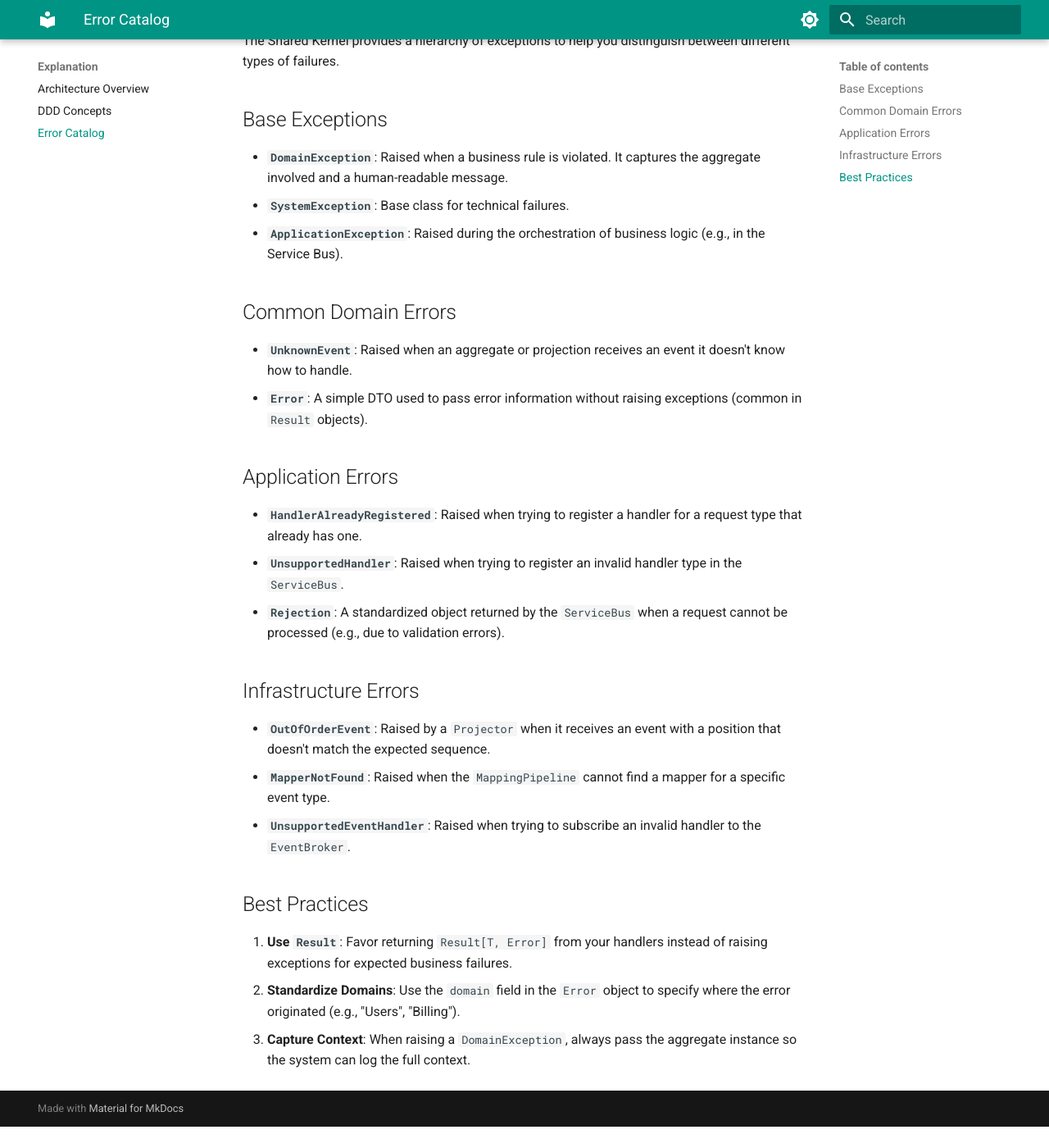
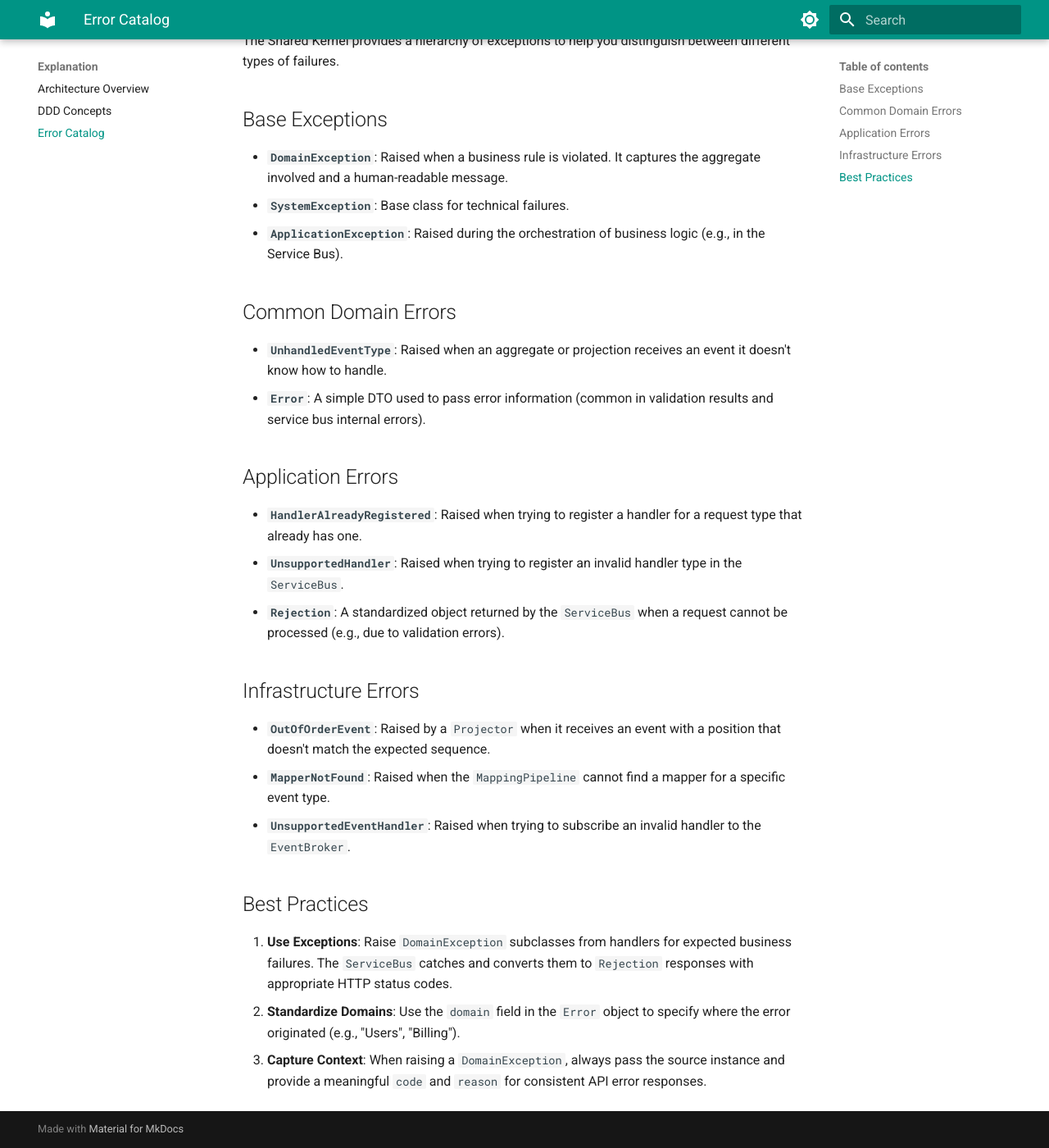
Before and after one commit to juanluiscr27/shared-kernel, an MkDocs documentation site: the page built from docs/explanation/errors.md, in a window 1280 px wide and 1400 px high, scrolled down 191 px. Shown: the whole window at 82% size. Built offline with MkDocs 1.6.1 and Material for MkDocs 9.7.7, drawn with Linux system fonts in a browser that asks for light colours; before the commit the page ends 1565 px from its top, so only the background shows below that.

Commit message:
docs: update error handling and handler documentation
Update CLAUDE.md key patterns, getting-started handler example, and
error catalog to reflect exception-based handlers and enriched
DomainException. Fix stale UnknownEvent reference to UnhandledEventType.

Co-Authored-By: Claude Opus 4.6 <noreply@anthropic.com>

```diff
--- a/docs/explanation/errors.md
+++ b/docs/explanation/errors.md
@@ -10,8 +10,8 @@ The Shared Kernel provides a hierarchy of exceptions to help you distinguish bet
 
 ## Common Domain Errors
 
-- **`UnknownEvent`**: Raised when an aggregate or projection receives an event it doesn't know how to handle.
-- **`Error`**: A simple DTO used to pass error information without raising exceptions (common in `Result` objects).
+- **`UnhandledEventType`**: Raised when an aggregate or projection receives an event it doesn't know how to handle.
+- **`Error`**: A simple DTO used to pass error information (common in validation results and service bus internal errors).
 
 ## Application Errors
 
@@ -27,6 +27,6 @@ The Shared Kernel provides a hierarchy of exceptions to help you distinguish bet
 
 ## Best Practices
 
-1. **Use `Result`**: Favor returning `Result[T, Error]` from your handlers instead of raising exceptions for expected business failures.
+1. **Use Exceptions**: Raise `DomainException` subclasses from handlers for expected business failures. The `ServiceBus` catches and converts them to `Rejection` responses with appropriate HTTP status codes.
 2. **Standardize Domains**: Use the `domain` field in the `Error` object to specify where the error originated (e.g., "Users", "Billing").
-3. **Capture Context**: When raising a `DomainException`, always pass the aggregate instance so the system can log the full context.
+3. **Capture Context**: When raising a `DomainException`, always pass the source instance and provide a meaningful `code` and `reason` for consistent API error responses.
```
Also changed, not shown: CLAUDE.md (+2 -2 lines), docs/tutorials/getting-started.md (+2 -5 lines).
